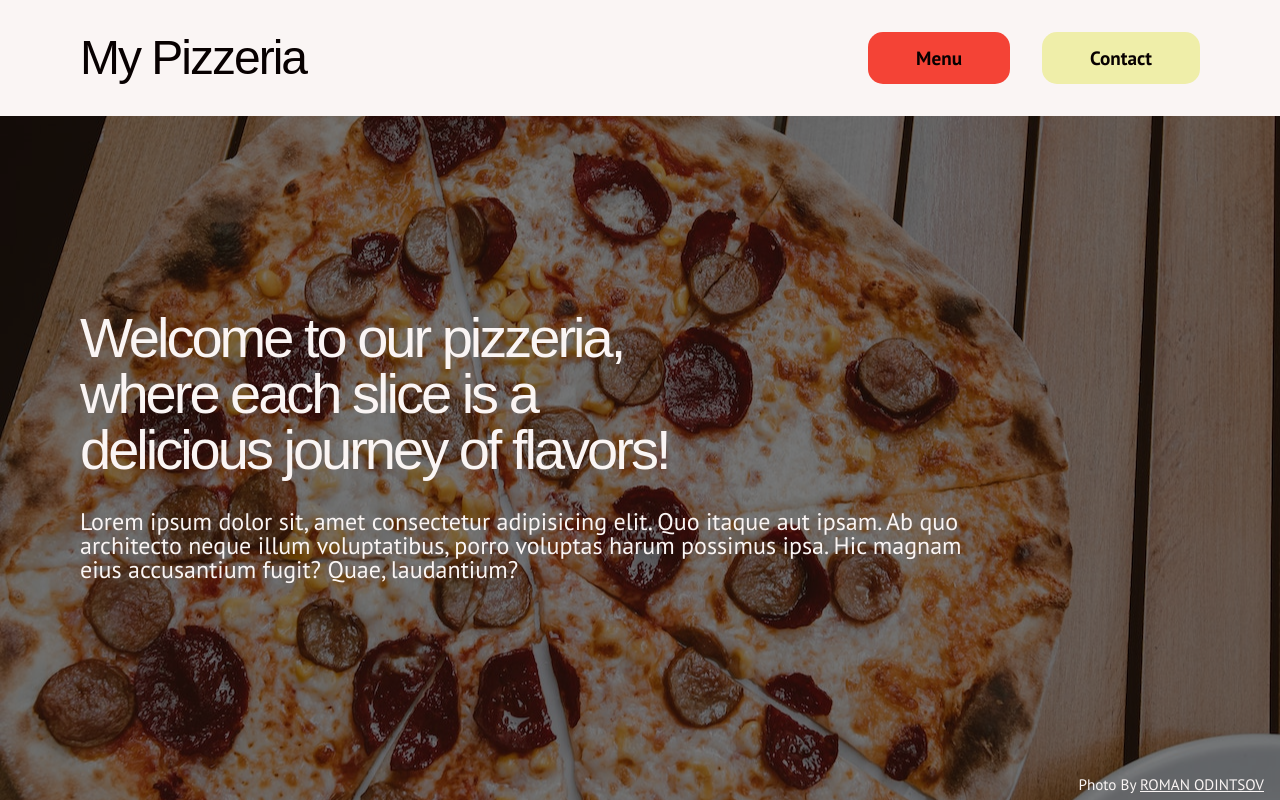
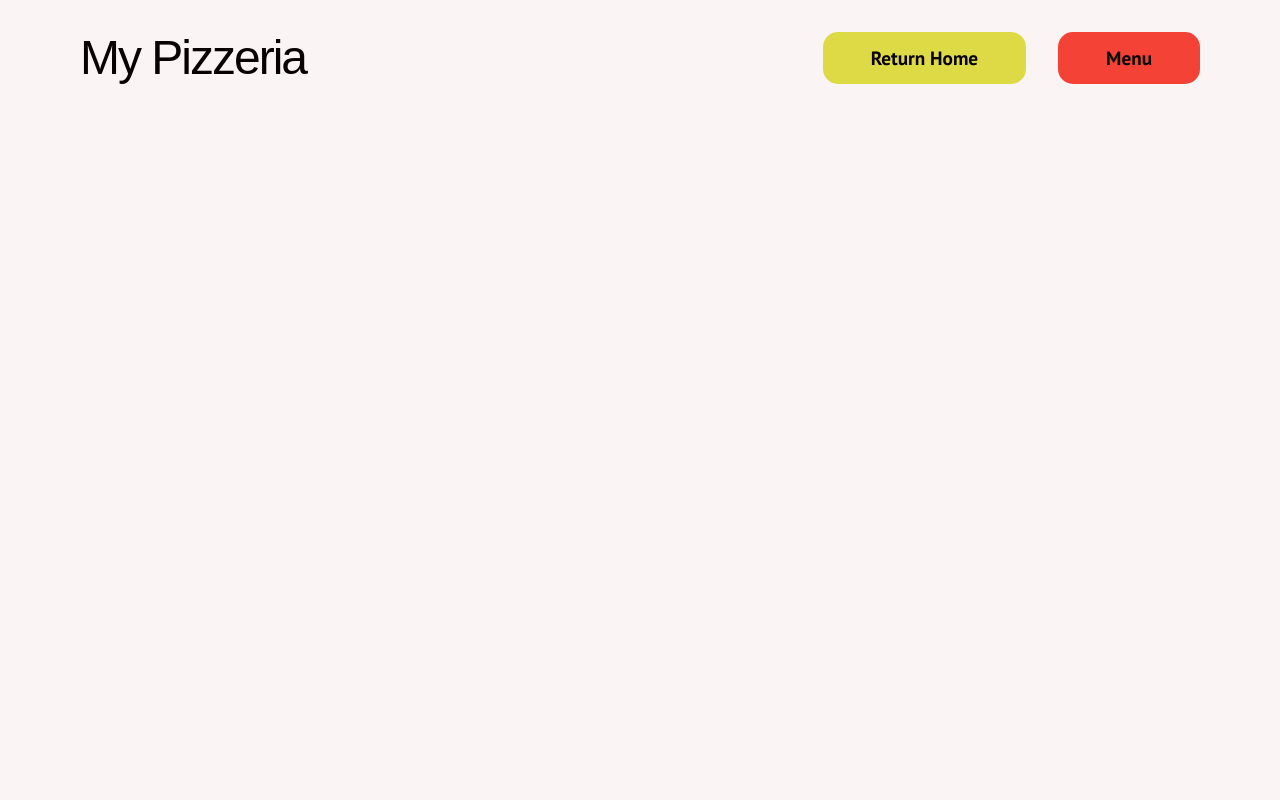
Before and after one commit to MewKay/restaurant-page, a website built with webpack: page dist/index.html in a window 1280 px wide. Built offline with nearby package versions, Linux system fonts and the light colour scheme; a web font is replaced by a local one.

Commit message:
Create contact infos

```diff
--- a/src/index.js
+++ b/src/index.js
@@ -1,5 +1,5 @@
 import "./styles/reset.css";
 import "./styles/style.css";
-import { displayHomePage } from "./modules/displayer";
+import { displayContactPage } from "./modules/displayer";
 
-displayHomePage();
+displayContactPage();
--- a/src/modules/contact.js
+++ b/src/modules/contact.js
@@ -7,8 +7,10 @@ const ContactPage = () => {
   contactContainer.id = "contact";
 
   const contactHeader = createContactHeader();
+  const contactInfos = createContactInfos();
 
   contactContainer.appendChild(contactHeader.get());
+  contactContainer.appendChild(contactInfos);
 
   return contactContainer;
 }
@@ -22,6 +24,13 @@ const createContactHeader = () => {
   return contactHeader;
 }
 
+const createContactInfos = () => {
+  const contactInfosContainer = document.createElement("div");
+  contactInfosContainer.id = "contact-infos";
+
+  return contactInfosContainer;
+}
+
 export {
   ContactPage
 };
--- a/src/styles/style.css
+++ b/src/styles/style.css
@@ -139,6 +139,13 @@ header {
   grid-area: item-5;
 }
 
+/* --- Contact --- */
+
+#contact {
+  height: 100%;
+
+}
+
 /* -- Style -- */
 
 /* --- Header --- */
@@ -275,3 +282,9 @@ header {
 .menu-item#i-5 {
   background-image: url(../images/four-cheese.jpg);
 }
+
+/* --- Contact --- */
+
+#contact {
+  background-color: var(--background);
+}
```
Also changed, not shown: dist/main.js.
